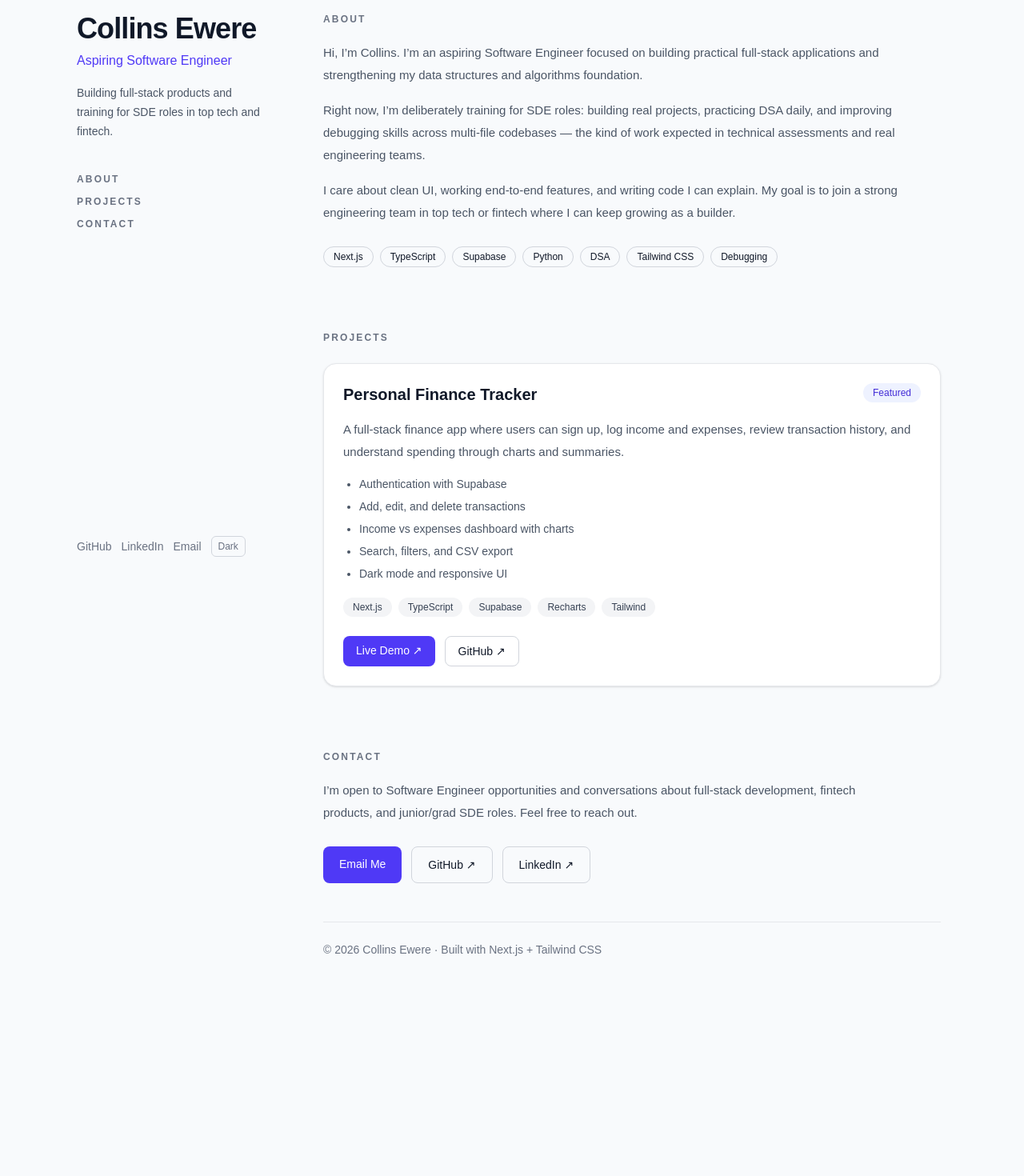
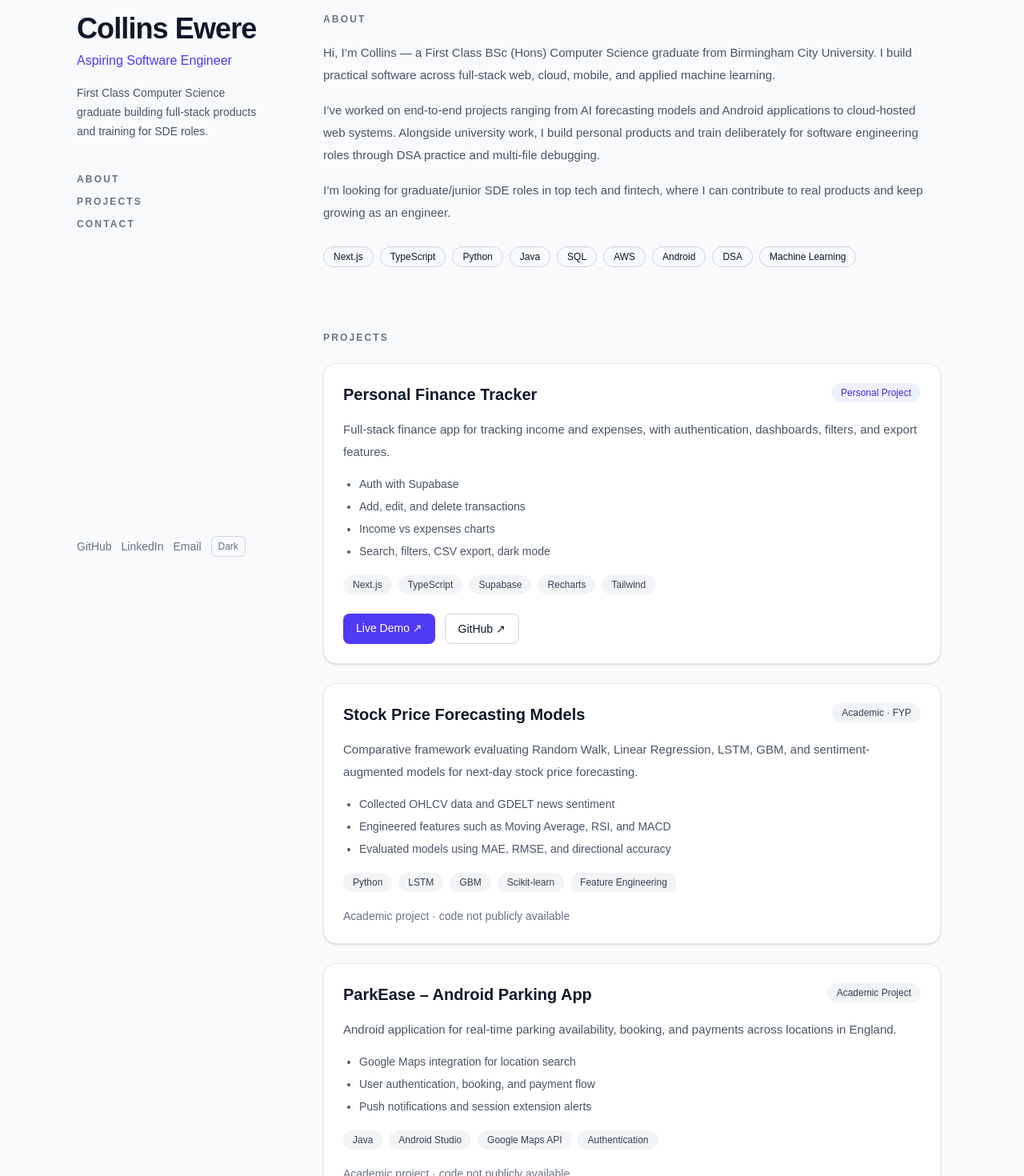
Before and after one commit to mhezie/portfolio, a Next.js app: page / in a window 1280 px wide. Shown: the part 40-1510 px from the top of the page at 80% size. Before the commit the page ends 1293 px from the top, so only its background shows below. Built offline with nearby package versions, Linux system fonts and the light colour scheme.

Commit message:
feat: strengthen about section and add academic projects

```diff
--- a/app/page.tsx
+++ b/app/page.tsx
@@ -67,7 +67,7 @@ export default function HomePage() {
               Aspiring Software Engineer
             </p>
             <p className="mt-4 max-w-[16rem] text-sm leading-6 text-gray-600 dark:text-gray-300">
-              Building full-stack products and training for SDE roles in top tech and fintech.
+              First Class Computer Science graduate building full-stack products and training for SDE roles.
             </p>
 
             <nav className="mt-10 flex flex-col gap-3 text-xs font-semibold tracking-[0.18em] text-gray-500">
@@ -106,6 +106,7 @@ export default function HomePage() {
 
         {/* RIGHT CONTENT */}
         <main className="px-5 py-10 lg:px-10 lg:py-14">
+          {/* ABOUT */}
           <section id="about" className="mb-20">
             <h2 className="mb-5 text-xs font-semibold tracking-[0.18em] text-gray-500">
               ABOUT
@@ -113,59 +114,70 @@ export default function HomePage() {
 
             <div className="space-y-4 text-[15px] leading-7 text-gray-600 dark:text-gray-300">
               <p>
-                Hi, I’m Collins. I’m an aspiring Software Engineer focused on building practical
-                full-stack applications and strengthening my data structures and algorithms foundation.
+                Hi, I’m Collins — a First Class BSc (Hons) Computer Science graduate from
+                Birmingham City University. I build practical software across full-stack web,
+                cloud, mobile, and applied machine learning.
               </p>
               <p>
-                Right now, I’m deliberately training for SDE roles: building real projects, practicing
-                DSA daily, and improving debugging skills across multi-file codebases — the kind of
-                work expected in technical assessments and real engineering teams.
+                I’ve worked on end-to-end projects ranging from AI forecasting models and Android
+                applications to cloud-hosted web systems. Alongside university work, I build personal
+                products and train deliberately for software engineering roles through DSA practice
+                and multi-file debugging.
               </p>
               <p>
-                I care about clean UI, working end-to-end features, and writing code I can explain.
-                My goal is to join a strong engineering team in top tech or fintech where I can keep
-                growing as a builder.
+                I’m looking for graduate/junior SDE roles in top tech and fintech, where I can
+                contribute to real products and keep growing as an engineer.
               </p>
             </div>
 
             <div className="mt-7 flex flex-wrap gap-2">
-              {["Next.js", "TypeScript", "Supabase", "Python", "DSA", "Tailwind CSS", "Debugging"].map(
-                (skill) => (
+              {[
+                "Next.js",
+                "TypeScript",
+                "Python",
+                "Java",
+                "SQL",
+                "AWS",
+                "Android",
+                "DSA",
+                "Machine Learning",
+              ].map((skill) => (
                 <span
                   key={skill}
                   className="rounded-full border border-gray-300 px-3 py-1 text-xs dark:border-gray-700"
                 >
                   {skill}
                 </span>
-                )
-              )}
+              ))}
             </div>
           </section>
 
+          {/* PROJECTS */}
           <section id="projects" className="mb-20">
             <h2 className="mb-6 text-xs font-semibold tracking-[0.18em] text-gray-500">
               PROJECTS
             </h2>
 
+            <div className="space-y-6">
+              {/* 1. Personal Finance Tracker */}
               <article className="rounded-2xl border border-gray-200 bg-white p-6 shadow-sm transition hover:-translate-y-1 hover:shadow-md dark:border-gray-800 dark:bg-gray-900">
                 <div className="flex flex-wrap items-start justify-between gap-3">
                   <h3 className="text-xl font-semibold">Personal Finance Tracker</h3>
                   <span className="rounded-full bg-indigo-50 px-3 py-1 text-xs font-medium text-indigo-700 dark:bg-indigo-950 dark:text-indigo-300">
-                  Featured
+                    Personal Project
                   </span>
                 </div>
 
                 <p className="mt-4 text-[15px] leading-7 text-gray-600 dark:text-gray-300">
-                A full-stack finance app where users can sign up, log income and expenses, review
-                transaction history, and understand spending through charts and summaries.
+                  Full-stack finance app for tracking income and expenses, with authentication,
+                  dashboards, filters, and export features.
                 </p>
 
                 <ul className="mt-4 list-disc space-y-2 pl-5 text-sm text-gray-600 dark:text-gray-300">
-                <li>Authentication with Supabase</li>
+                  <li>Auth with Supabase</li>
                   <li>Add, edit, and delete transactions</li>
-                <li>Income vs expenses dashboard with charts</li>
-                <li>Search, filters, and CSV export</li>
-                <li>Dark mode and responsive UI</li>
+                  <li>Income vs expenses charts</li>
+                  <li>Search, filters, CSV export, dark mode</li>
                 </ul>
 
                 <div className="mt-5 flex flex-wrap gap-2">
@@ -198,16 +210,90 @@ export default function HomePage() {
                   </a>
                 </div>
               </article>
+
+              {/* 2. FYP */}
+              <article className="rounded-2xl border border-gray-200 bg-white p-6 shadow-sm transition hover:-translate-y-1 hover:shadow-md dark:border-gray-800 dark:bg-gray-900">
+                <div className="flex flex-wrap items-start justify-between gap-3">
+                  <h3 className="text-xl font-semibold">Stock Price Forecasting Models</h3>
+                  <span className="rounded-full bg-gray-100 px-3 py-1 text-xs font-medium text-gray-700 dark:bg-gray-800 dark:text-gray-300">
+                    Academic · FYP
+                  </span>
+                </div>
+
+                <p className="mt-4 text-[15px] leading-7 text-gray-600 dark:text-gray-300">
+                  Comparative framework evaluating Random Walk, Linear Regression, LSTM, GBM, and
+                  sentiment-augmented models for next-day stock price forecasting.
+                </p>
+
+                <ul className="mt-4 list-disc space-y-2 pl-5 text-sm text-gray-600 dark:text-gray-300">
+                  <li>Collected OHLCV data and GDELT news sentiment</li>
+                  <li>Engineered features such as Moving Average, RSI, and MACD</li>
+                  <li>Evaluated models using MAE, RMSE, and directional accuracy</li>
+                </ul>
+
+                <div className="mt-5 flex flex-wrap gap-2">
+                  {["Python", "LSTM", "GBM", "Scikit-learn", "Feature Engineering"].map((tech) => (
+                    <span
+                      key={tech}
+                      className="rounded-full bg-gray-100 px-3 py-1 text-xs font-medium text-gray-700 dark:bg-gray-800 dark:text-gray-300"
+                    >
+                      {tech}
+                    </span>
+                  ))}
+                </div>
+
+                <p className="mt-5 text-sm text-gray-500">
+                  Academic project · code not publicly available
+                </p>
+              </article>
+
+              {/* 3. ParkEase */}
+              <article className="rounded-2xl border border-gray-200 bg-white p-6 shadow-sm transition hover:-translate-y-1 hover:shadow-md dark:border-gray-800 dark:bg-gray-900">
+                <div className="flex flex-wrap items-start justify-between gap-3">
+                  <h3 className="text-xl font-semibold">ParkEase – Android Parking App</h3>
+                  <span className="rounded-full bg-gray-100 px-3 py-1 text-xs font-medium text-gray-700 dark:bg-gray-800 dark:text-gray-300">
+                    Academic Project
+                  </span>
+                </div>
+
+                <p className="mt-4 text-[15px] leading-7 text-gray-600 dark:text-gray-300">
+                  Android application for real-time parking availability, booking, and payments
+                  across locations in England.
+                </p>
+
+                <ul className="mt-4 list-disc space-y-2 pl-5 text-sm text-gray-600 dark:text-gray-300">
+                  <li>Google Maps integration for location search</li>
+                  <li>User authentication, booking, and payment flow</li>
+                  <li>Push notifications and session extension alerts</li>
+                </ul>
+
+                <div className="mt-5 flex flex-wrap gap-2">
+                  {["Java", "Android Studio", "Google Maps API", "Authentication"].map((tech) => (
+                    <span
+                      key={tech}
+                      className="rounded-full bg-gray-100 px-3 py-1 text-xs font-medium text-gray-700 dark:bg-gray-800 dark:text-gray-300"
+                    >
+                      {tech}
+                    </span>
+                  ))}
+                </div>
+
+                <p className="mt-5 text-sm text-gray-500">
+                  Academic project · code not publicly available
+                </p>
+              </article>
+            </div>
           </section>
 
+          {/* CONTACT */}
           <section id="contact" className="mb-12">
             <h2 className="mb-5 text-xs font-semibold tracking-[0.18em] text-gray-500">
               CONTACT
             </h2>
 
             <p className="max-w-2xl text-[15px] leading-7 text-gray-600 dark:text-gray-300">
-              I’m open to Software Engineer opportunities and conversations about full-stack
-              development, fintech products, and junior/grad SDE roles. Feel free to reach out.
+              I’m open to graduate Software Engineer roles and conversations about full-stack
+              development, fintech products, and applied engineering work. Feel free to reach out.
             </p>
 
             <div className="mt-7 flex flex-wrap gap-3">
```
Lines whose indentation alone changed are shown as unchanged.
